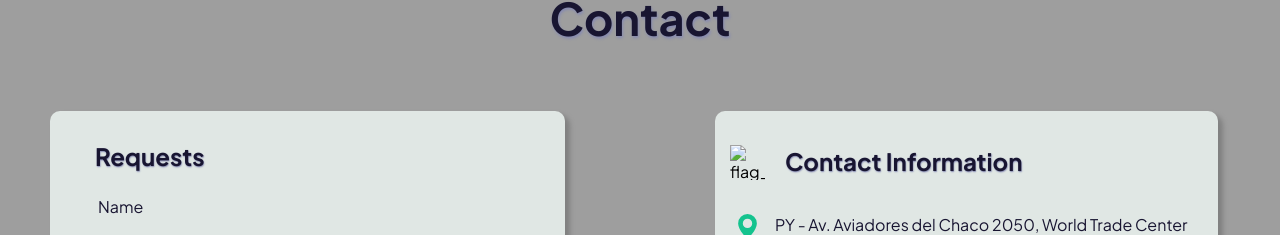
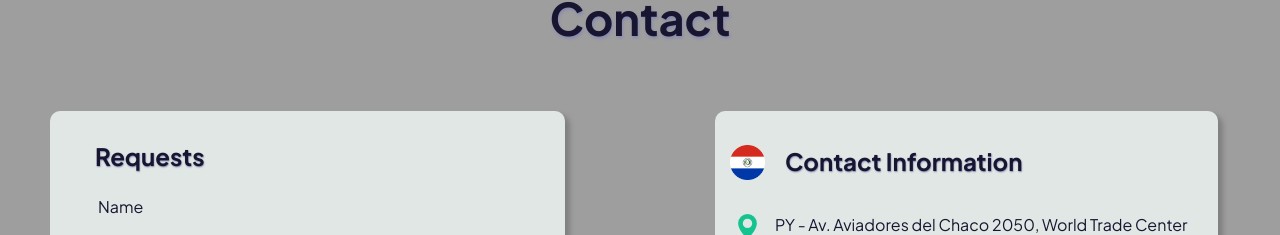
Before and after one commit to ferminflorio/web_sebi, a plain HTML site: page eng/index_eng.html in a window 1280 px wide. Shown: the part 2272-2507 px from the top of the page. Drawn offline with Linux system fonts and the light colour scheme; the site is published under a folder, as on GitHub Pages, so addresses that start at the root find nothing.

Commit message:
final web

```diff
--- a/eng/index_eng.html
+++ b/eng/index_eng.html
@@ -321,7 +321,7 @@
 								<div class="adress_title">
 									<img
 										class="contact_flag"
-										src="/img/flag_paraguay.png"
+										src="../img/flag_paraguay.png"
 										alt="flag_paraguay"
 									/>
 									<h2 class="contact_data_title">
```
